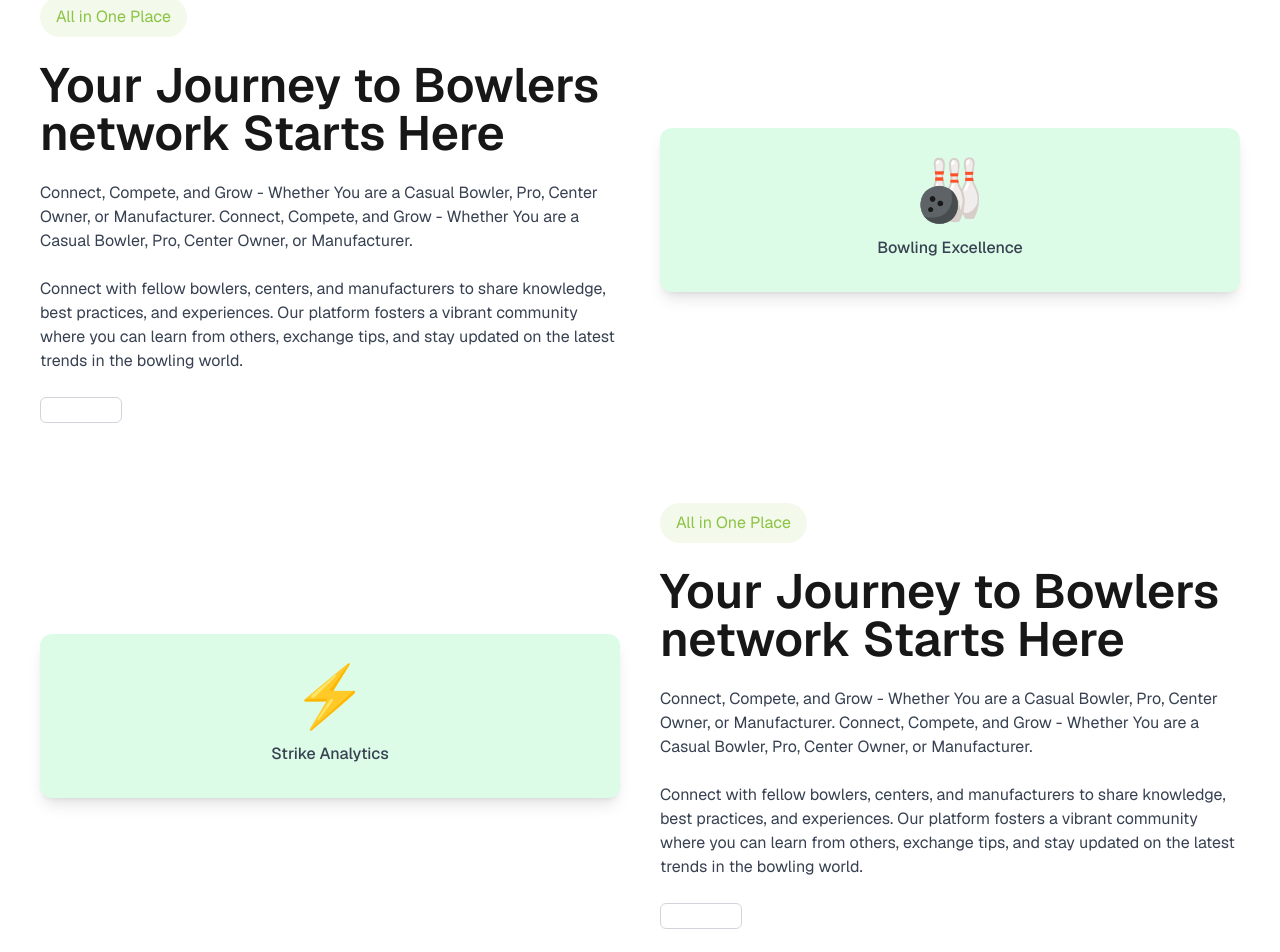
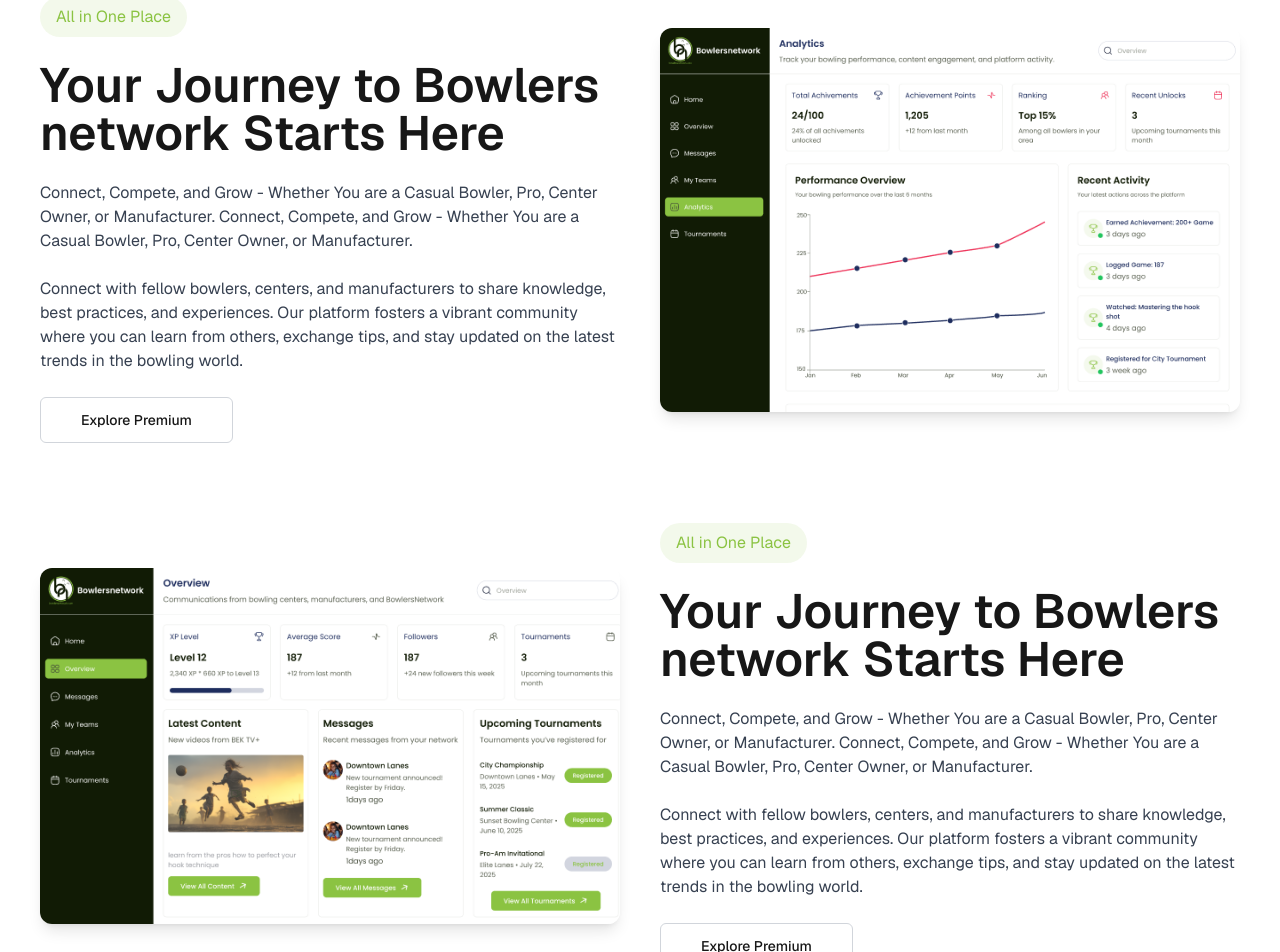
Before and after one commit to zamansheikh/amateur_player, a Next.js app: page /landing in a window 1280 px wide. Shown: the part 1507-2459 px from the top of the page. Built offline with nearby package versions, Linux system fonts and the light colour scheme.

Commit message:
feat: Replace static content with dynamic image rendering in About component

```diff
--- a/src/app/landing/components/About.tsx
+++ b/src/app/landing/components/About.tsx
@@ -1,6 +1,6 @@
 import React from 'react';
 import Image from 'next/image';
-import { Link } from 'lucide-react';
+import Link from 'next/link';
 
 const About: React.FC = () => {
   return (
@@ -27,28 +27,34 @@
               and stay updated on the latest trends in the bowling world.
             </p>
             <Link
-              to="/"
-              className="border border-gray-300 transition hover:scale-105 duration-500 px-6 py-2 sm:px-10 sm:py-3 rounded-md text-sm font-medium"
+              href="/"
+              className="inline-block border border-gray-300 transition hover:scale-105 duration-500 px-6 py-2 sm:px-10 sm:py-3 rounded-md text-sm font-medium hover:bg-gray-50"
             >
               Explore Premium
             </Link>
           </div>
 
-          <div className="rounded-xl shadow-lg overflow-hidden bg-green-100 p-8 flex items-center justify-center">
-            <div className="text-center">
-              <div className="text-6xl mb-4">🎳</div>
-              <p className="text-gray-700 font-medium">Bowling Excellence</p>
-            </div>
+          <div className="rounded-xl shadow-lg overflow-hidden">
+            <Image
+              src="/assets/images/frame-1.png"
+              alt="Bowling Excellence"
+              width={500}
+              height={400}
+              className="w-full h-auto object-cover"
+            />
           </div>
         </div>
 
         {/* Section 2 */}
         <div className="grid grid-cols-1 md:grid-cols-2 items-center gap-10 mt-20">
-          <div className="rounded-xl shadow-lg overflow-hidden bg-green-100 p-8 flex items-center justify-center order-1 md:order-none">
-            <div className="text-center">
-              <div className="text-6xl mb-4">⚡</div>
-              <p className="text-gray-700 font-medium">Strike Analytics</p>
-            </div>
+          <div className="rounded-xl shadow-lg overflow-hidden order-1 md:order-none">
+            <Image
+              src="/assets/images/frame-2.png"
+              alt="Strike Analytics"
+              width={500}
+              height={400}
+              className="w-full h-auto object-cover"
+            />
           </div>
 
           <div className="space-y-6">
@@ -70,8 +76,8 @@
               and stay updated on the latest trends in the bowling world.
             </p>
             <Link
-              to="/"
-              className="border border-gray-300 transition hover:scale-105 duration-500 px-6 py-2 sm:px-10 sm:py-3 rounded-md text-sm font-medium"
+              href="/"
+              className="inline-block border border-gray-300 transition hover:scale-105 duration-500 px-6 py-2 sm:px-10 sm:py-3 rounded-md text-sm font-medium hover:bg-gray-50"
             >
               Explore Premium
             </Link>
```
